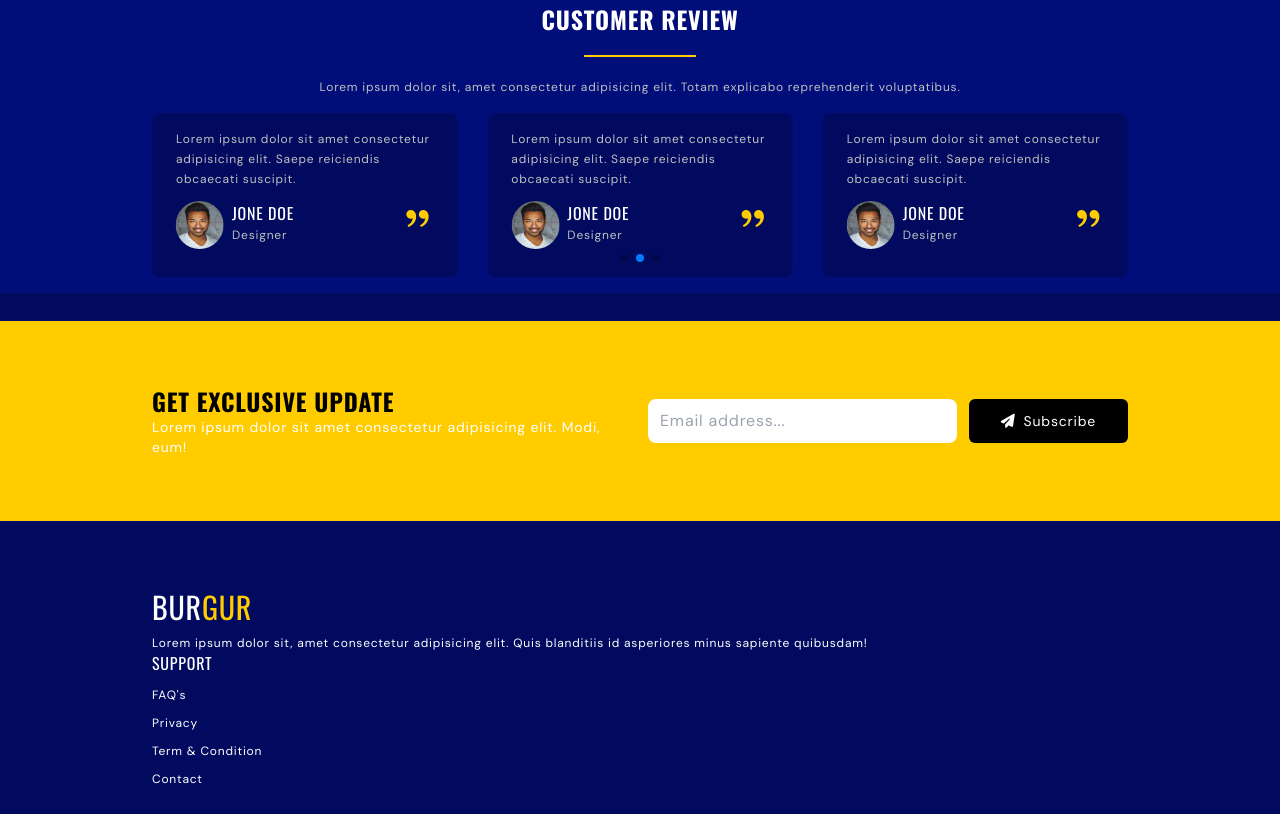
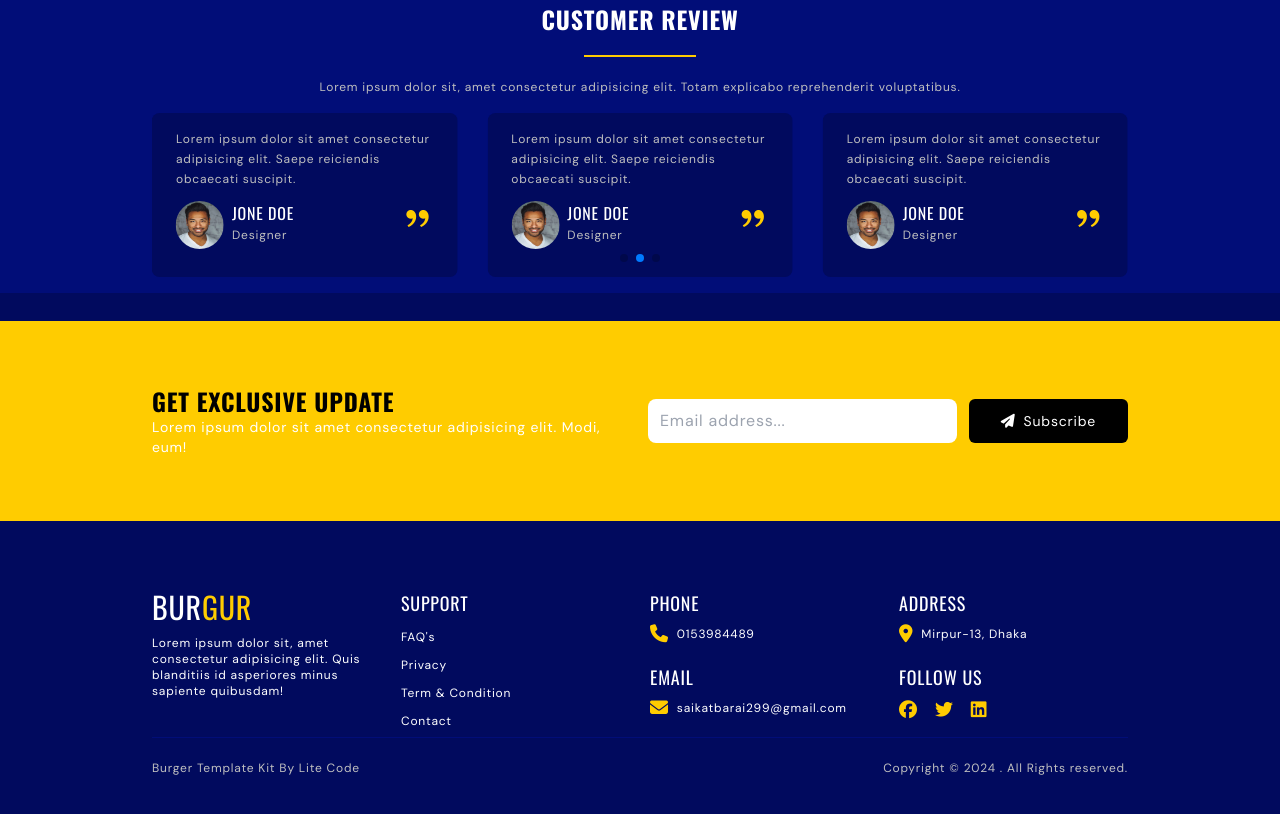
Before and after one commit to saikat-barai/Burger-Shop, a website: page src/index.html in a window 1280 px wide. Shown: the part 3703-4517 px from the top of the page. Drawn offline with nearby package versions, Linux system fonts and the light colour scheme.

Commit message:
comple footer

```diff
--- a/src/index.html
+++ b/src/index.html
@@ -622,11 +622,13 @@
     <!-- --------------footer section start ------------------- -->
     <footer>
         <section>
-            <div class="container">
-               <ul>
+            <div class="container text-center">
+                <ul class="grid grid-cols-1 gap-5 md:grid-cols-2 lg:grid-cols-4 text-start">
                     <li class="space-y-2">
-                    <a href="" class="uppercase font-oswald text-3xl">Bur<span class="text-secendaryColor">gur</span></a>
-                    <p class="text-xs">Lorem ipsum dolor sit, amet consectetur adipisicing elit. Quis blanditiis id asperiores minus sapiente quibusdam!</p>
+                        <a href="" class="uppercase font-oswald text-3xl">Bur<span
+                                class="text-secendaryColor">gur</span></a>
+                        <p class="text-xs">Lorem ipsum dolor sit, amet consectetur adipisicing elit. Quis blanditiis id
+                            asperiores minus sapiente quibusdam!</p>
                     </li>
                     <li class="flex flex-col gap-3">
                         <h1 class="uppercase font-oswald text-lg">support</h1>
@@ -635,7 +637,44 @@
                         <a href="" class="text-xs hover:text-secendaryColor">Term & Condition</a>
                         <a href="" class="text-xs hover:text-secendaryColor">Contact</a>
                     </li>
+                    <li class="space-y-5">
+                        <div class="space-y-2">
+                            <h1 class="text-lg font-oswald uppercase">Phone</h1>
+                            <p class="flex items-center gap-2 text-xs">
+                                <i class="fa-solid fa-phone text-lg text-secendaryColor"></i>
+                                0153984489
+                            </p>
+                        </div>
+                        <div class="space-y-2">
+                            <h1 class="text-lg font-oswald uppercase">Email</h1>
+                            <p class="flex items-center gap-2 text-xs">
+                                <i class="fa-solid fa-envelope text-lg text-secendaryColor"></i>
+                                saikatbarai299@gmail.com
+                            </p>
+                        </div>
+                    </li>
+                    <li class="space-y-5">
+                        <div class="space-y-2">
+                            <h1 class="text-lg font-oswald uppercase">Address</h1>
+                            <p class="flex items-center gap-2 text-xs">
+                                <i class="fa-solid fa-location-dot text-lg text-secendaryColor"></i>
+                                Mirpur-13, Dhaka
+                            </p>
+                        </div>
+                        <div class="space-y-2">
+                            <h1 class="text-lg font-oswald uppercase">Follow us</h1>
+                            <div class="space-x-3">
+                                <i class="fa-brands fa-facebook text-lg text-secendaryColor"></i>
+                                <i class="fa-brands fa-twitter text-lg text-secendaryColor"></i>
+                                <i class="fa-brands fa-linkedin text-lg text-secendaryColor"></i>
+                            </div>
+                        </div>
+                    </li>
                 </ul>
+                <div class="flex flex-col justify-center items-center border-t border-primaryColorLight py-5 md:flex-row md:justify-between mt-2">
+                    <p class="paragraph">Burger Template Kit By Lite Code</p>
+                    <p class="paragraph">Copyright © 2024 . All Rights reserved.</p>
+                </div>
             </div>
         </section>
     </footer>
```
Also changed, not shown: dist/output.css. Lines whose indentation alone changed are shown as unchanged.
